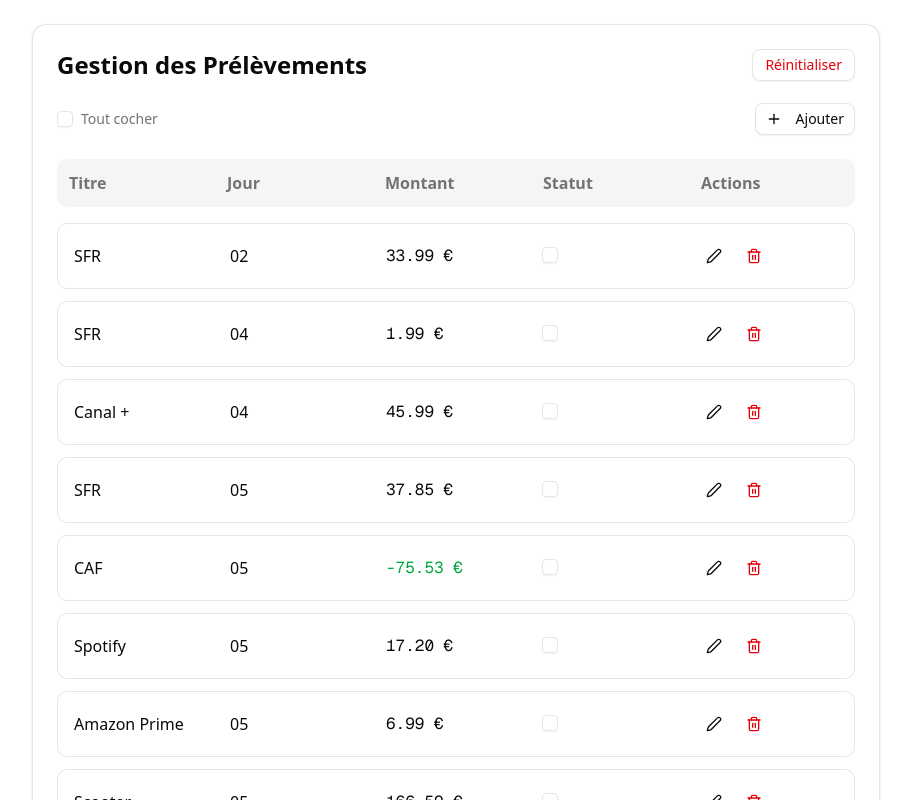
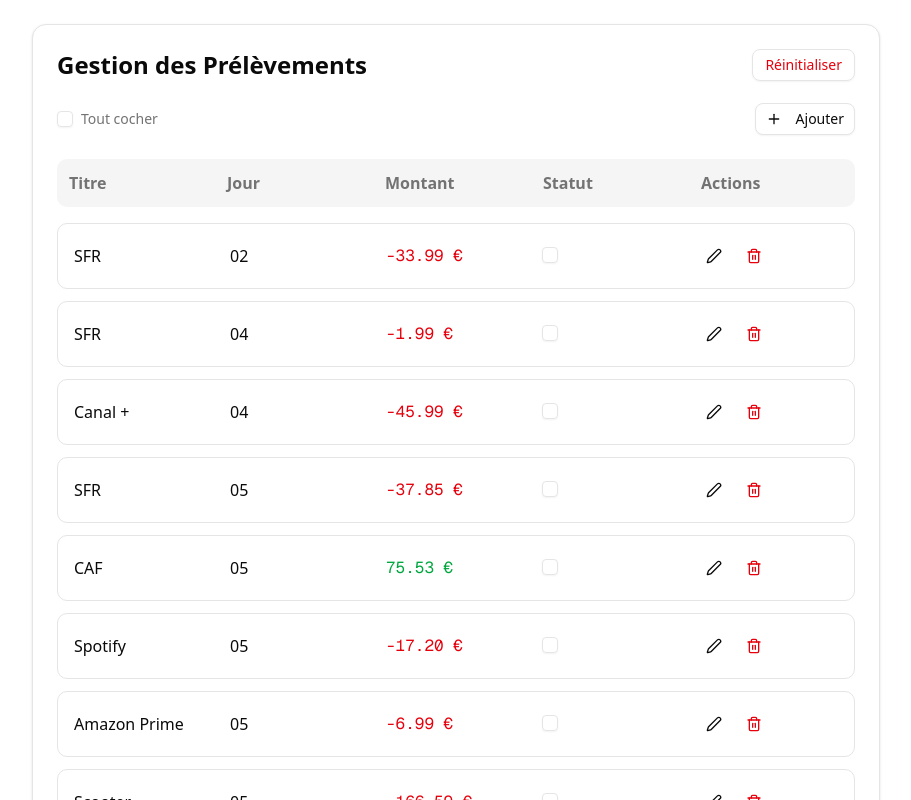
Before and after one commit to decuyperanthony/bank-account-du-duck, a Next.js app: page / in a window 1280 px wide. Shown: the top 800 px of the page, without its empty margins (184-1095 px from the left). Built offline with nearby package versions, Linux system fonts and the light colour scheme.

Commit message:
refactor: prelevement data to separate module
Moved prelevement types and default data to a new data/data.ts module and updated imports in prelevement.tsx. Improved amount color logic and clarified placeholder text. This change centralizes data definitions and improves maintainability.

```diff
--- a/app/components/prelevement.tsx
+++ b/app/components/prelevement.tsx
@@ -6,43 +6,10 @@
 import { Checkbox } from "@/components/ui/checkbox";
 import { Card, CardContent, CardHeader, CardTitle } from "@/components/ui/card";
 import { Trash2, Edit2, Check, X, Plus } from "lucide-react";
-
-interface Prelevement {
-  id: number;
-  title: string;
-  day: number;
-  amount: number;
-  completed: boolean;
-}
-
-const defaultPrelevements: Prelevement[] = [
-  { id: 1, title: "SFR", day: 2, amount: 33.99, completed: false }, //
-  { id: 2, title: "SFR", day: 4, amount: 1.99, completed: false }, //
-  { id: 3, title: "Canal +", day: 4, amount: 45.99, completed: false }, //
-  { id: 4, title: "SFR", day: 5, amount: 37.85, completed: false }, //
-  { id: 5, title: "CAF", day: 5, amount: -75.53, completed: false }, //
-  { id: 14, title: "Spotify", day: 5, amount: 17.2, completed: false }, //
-  { id: 6, title: "Amazon Prime", day: 5, amount: 6.99, completed: false }, //
-  { id: 7, title: "Scooter", day: 5, amount: 166.59, completed: false }, //
-  { id: 8, title: "SFR", day: 5, amount: 8.99, completed: false }, //
-  { id: 9, title: "Climatiseur", day: 6, amount: 69.9, completed: false }, //
-  { id: 10, title: "L'equipe", day: 6, amount: 3.99, completed: false }, //
-  { id: 11, title: "Apple 2TO", day: 10, amount: 9.99, completed: false }, //
-  { id: 12, title: "Loyer", day: 10, amount: 1100.0, completed: false }, //
-  { id: 13, title: "MAIF", day: 10, amount: 94.03, completed: false }, //
-  {
-    id: 14,
-    title: "Science et vie junior",
-    day: 12,
-    amount: 5.44,
-    completed: false,
-  }, //
-  { id: 15, title: "EDF", day: 16, amount: 135.0, completed: false }, //
-  { id: 16, title: "Impot", day: 16, amount: 38.0, completed: false }, //
-];
+import { defaultPrelevements, PrelevementType } from "@/data";
 
 export default function Prelevement() {
-  const [prelevements, setPrelevements] = useState<Prelevement[]>([]);
+  const [prelevements, setPrelevements] = useState<PrelevementType[]>([]);
   const [editingId, setEditingId] = useState<number | null>(null);
   const [editAmount, setEditAmount] = useState("");
   const [newPrelevement, setNewPrelevement] = useState({
@@ -149,6 +116,11 @@
 
   const allCompleted = prelevements.every((p) => p.completed);
 
+  // Fonction pour obtenir la couleur du montant
+  const getAmountColor = (amount: number) => {
+    return amount >= 0 ? "text-green-600" : "text-red-600";
+  };
+
   if (!isLoaded) {
     return (
       <div className="max-w-4xl mx-auto p-4 sm:p-6 bg-background min-h-screen flex items-center justify-center">
@@ -233,7 +205,7 @@
                 <Input
                   type="number"
                   step="0.01"
-                  placeholder="Montant"
+                  placeholder="Montant (- pour prélèvement, + pour revenu)"
                   value={newPrelevement.amount}
                   onChange={(e) =>
                     setNewPrelevement({
@@ -297,16 +269,14 @@
                         >
                           {prelevement.title}
                         </h3>
-                        <div className="flex items-center gap-4 mt-1 text-sm text-muted-foreground">
-                          <span>
+                        <div className="flex items-center gap-4 mt-1 text-sm">
+                          <span className="text-muted-foreground">
                             Jour {prelevement.day.toString().padStart(2, "0")}
                           </span>
                           <span
-                            className={`font-mono font-medium ${
-                              prelevement.amount < 0 ? "text-green-600" : ""
-                            } ${
-                              prelevement.completed ? "" : "text-foreground"
-                            }`}
+                            className={`font-mono font-medium ${getAmountColor(
+                              prelevement.amount
+                            )} ${prelevement.completed ? "opacity-60" : ""}`}
                           >
                             {prelevement.amount.toFixed(2)} €
                           </span>
@@ -403,11 +373,7 @@
                           </Button>
                         </div>
                       ) : (
-                        <span
-                          className={
-                            prelevement.amount < 0 ? "text-green-600" : ""
-                          }
-                        >
+                        <span className={getAmountColor(prelevement.amount)}>
                           {prelevement.amount.toFixed(2)} €
                         </span>
                       )}
@@ -450,12 +416,8 @@
           <div className="p-4 border rounded-lg bg-muted/50">
             <div className="flex flex-col sm:flex-row sm:justify-between sm:items-center gap-2">
               <span className="text-lg font-semibold">Total à venir</span>
-              <span
-                className={`text-xl font-bold ${
-                  totalAVenir < 0 ? "text-green-600" : ""
-                }`}
-              >
-                {totalAVenir.toFixed(2)} €
+              <span className="text-xl font-bold text-foreground">
+                {Math.abs(totalAVenir).toFixed(2)} €
               </span>
             </div>
             <div className="text-xs text-muted-foreground mt-2">
--- /dev/null
+++ b/data/data.ts
@@ -0,0 +1,33 @@
+export type PrelevementType = {
+  id: number;
+  title: string;
+  day: number;
+  amount: number;
+  completed: boolean;
+};
+
+export const defaultPrelevements = [
+  { id: 1, title: "SFR", day: 2, amount: -33.99, completed: false }, //
+  { id: 2, title: "SFR", day: 4, amount: -1.99, completed: false }, //
+  { id: 3, title: "Canal +", day: 4, amount: -45.99, completed: false }, //
+  { id: 4, title: "SFR", day: 5, amount: -37.85, completed: false }, //
+  { id: 5, title: "CAF", day: 5, amount: 75.53, completed: false }, //
+  { id: 17, title: "Spotify", day: 5, amount: -17.2, completed: false }, //
+  { id: 6, title: "Amazon Prime", day: 5, amount: -6.99, completed: false }, //
+  { id: 7, title: "Scooter", day: 5, amount: -166.59, completed: false }, //
+  { id: 8, title: "SFR", day: 5, amount: -8.99, completed: false }, //
+  { id: 9, title: "Climatiseur", day: 6, amount: -69.9, completed: false }, //
+  { id: 10, title: "L'equipe", day: 6, amount: -3.99, completed: false }, //
+  { id: 11, title: "Apple 2TO", day: 10, amount: -9.99, completed: false }, //
+  { id: 12, title: "Loyer", day: 10, amount: -1100.0, completed: false }, //
+  { id: 13, title: "MAIF", day: 10, amount: -94.03, completed: false }, //
+  {
+    id: 14,
+    title: "Science et vie junior",
+    day: 12,
+    amount: -5.44,
+    completed: false,
+  }, //
+  { id: 15, title: "EDF", day: 16, amount: -135.0, completed: false }, //
+  { id: 16, title: "Impot", day: 16, amount: -38.0, completed: false }, //
+] satisfies PrelevementType[];
--- /dev/null
+++ b/data/index.ts
@@ -0,0 +1 @@
+export * from "./data";
```
